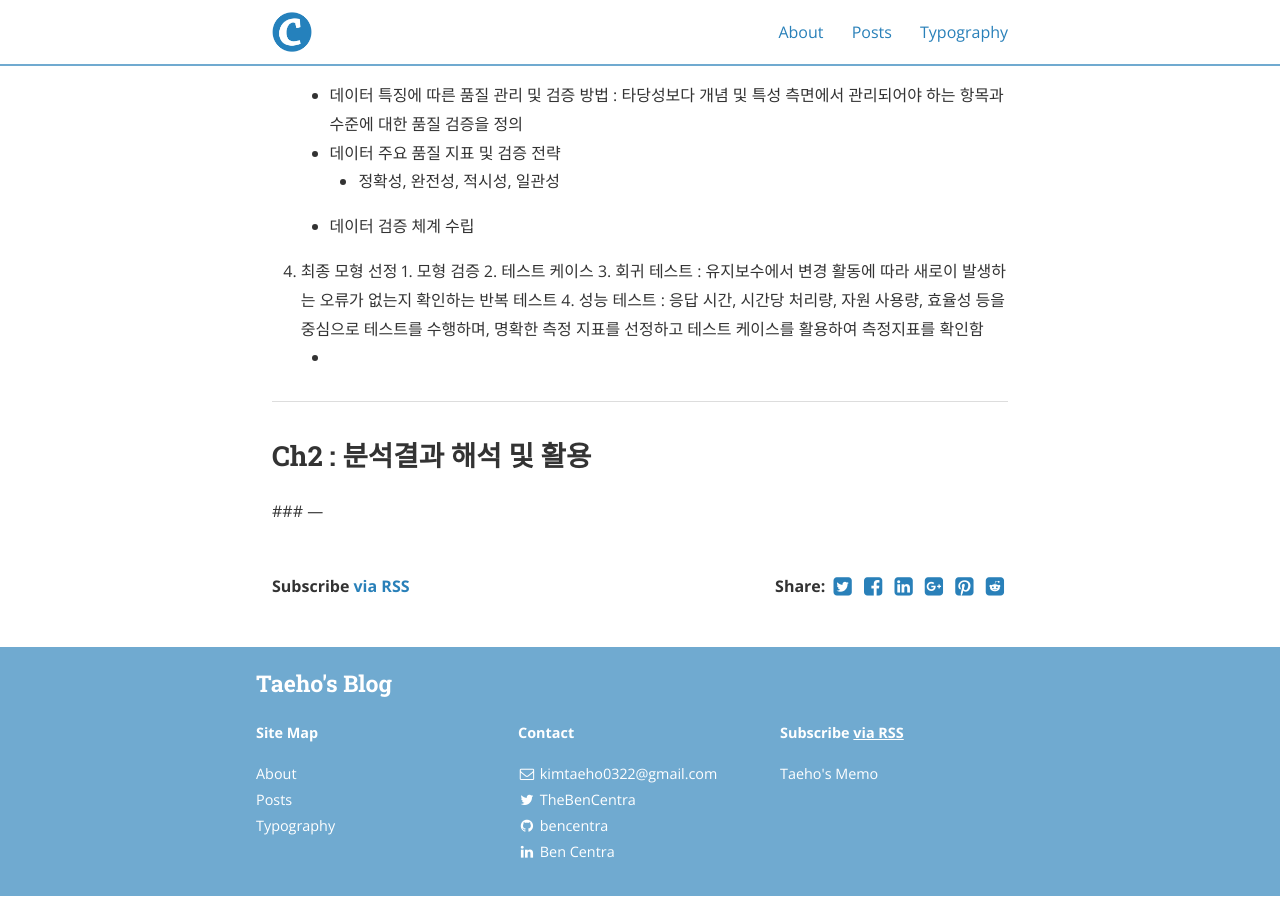
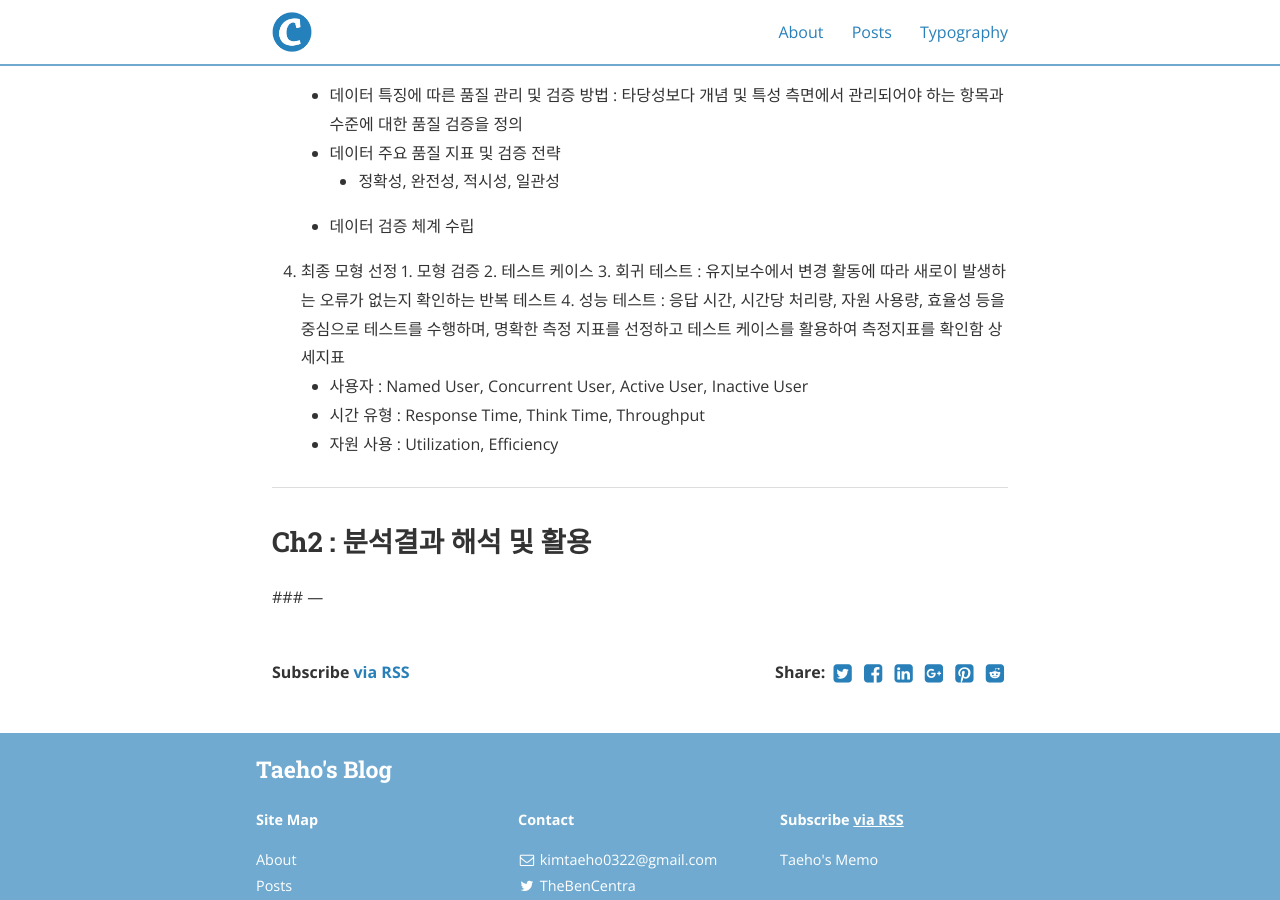
Before and after one commit to Taeho-Kim-0322/Taeho-Kim-0322.github.io, a Jekyll site: the page built from _posts/2020-11-30-빅데이터분석기사_part4.md, in a window 1280 px wide and 900 px high, scrolled down 4774 px. Built offline with Jekyll 4.4.1, drawn with Linux system fonts in a browser that asks for light colours; nearby versions of some CDN libraries.

Commit message:
Update 2020-11-30-빅데이터분석기사_part4.md

```diff
--- a/_posts/2020-11-30-빅데이터분석기사_part4.md
+++ b/_posts/2020-11-30-빅데이터분석기사_part4.md
@@ -147,7 +147,10 @@ __한 눈에 보기__
     2. 테스트 케이스
     3. 회귀 테스트 : 유지보수에서 변경 활동에 따라 새로이 발생하는 오류가 없는지 확인하는 반복 테스트
     4. 성능 테스트 : 응답 시간, 시간당 처리량, 자원 사용량, 효율성 등을 중심으로 테스트를 수행하며, 명확한 측정 지표를 선정하고 테스트 케이스를 활용하여 측정지표를 확인함
-      -
+      상세지표
+      - 사용자 : Named User, Concurrent User, Active User, Inactive User
+      - 시간 유형 : Response Time, Think Time, Throughput
+      - 자원 사용 : Utilization, Efficiency
 
 
 
```
